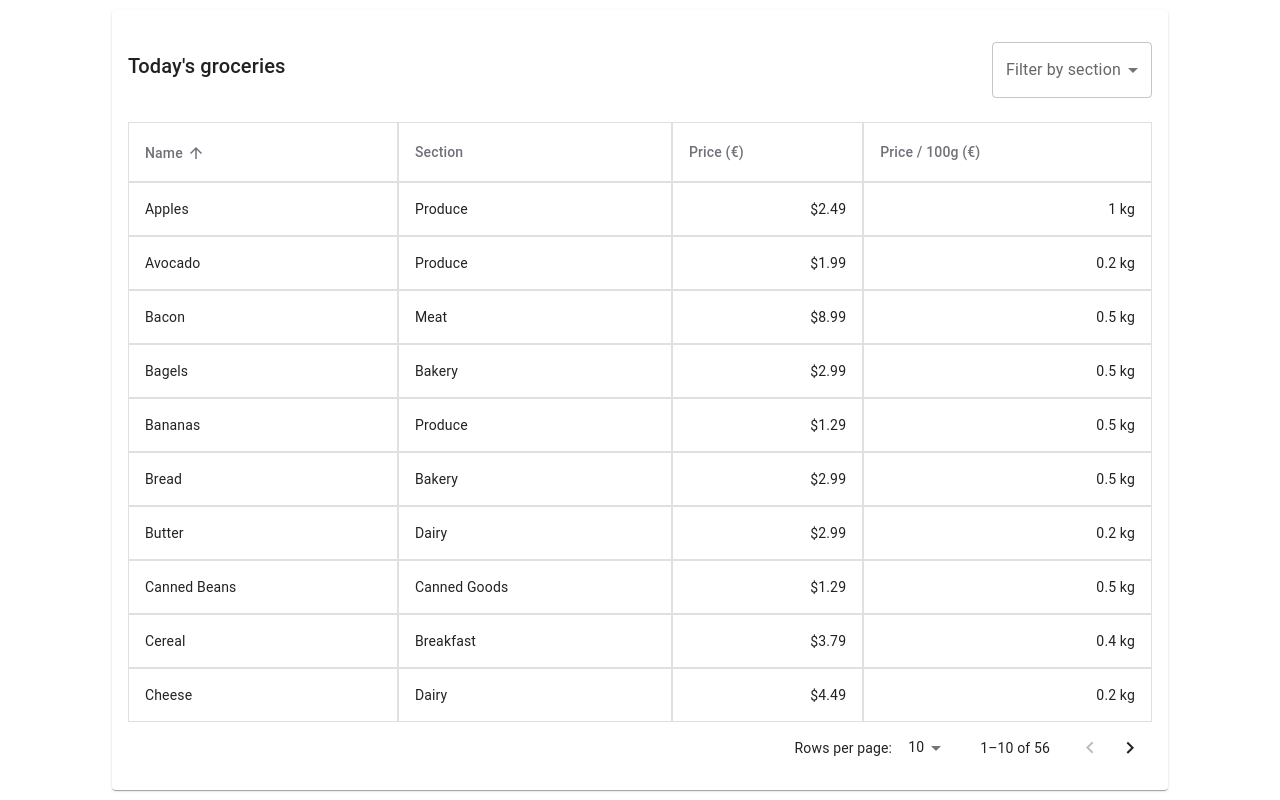
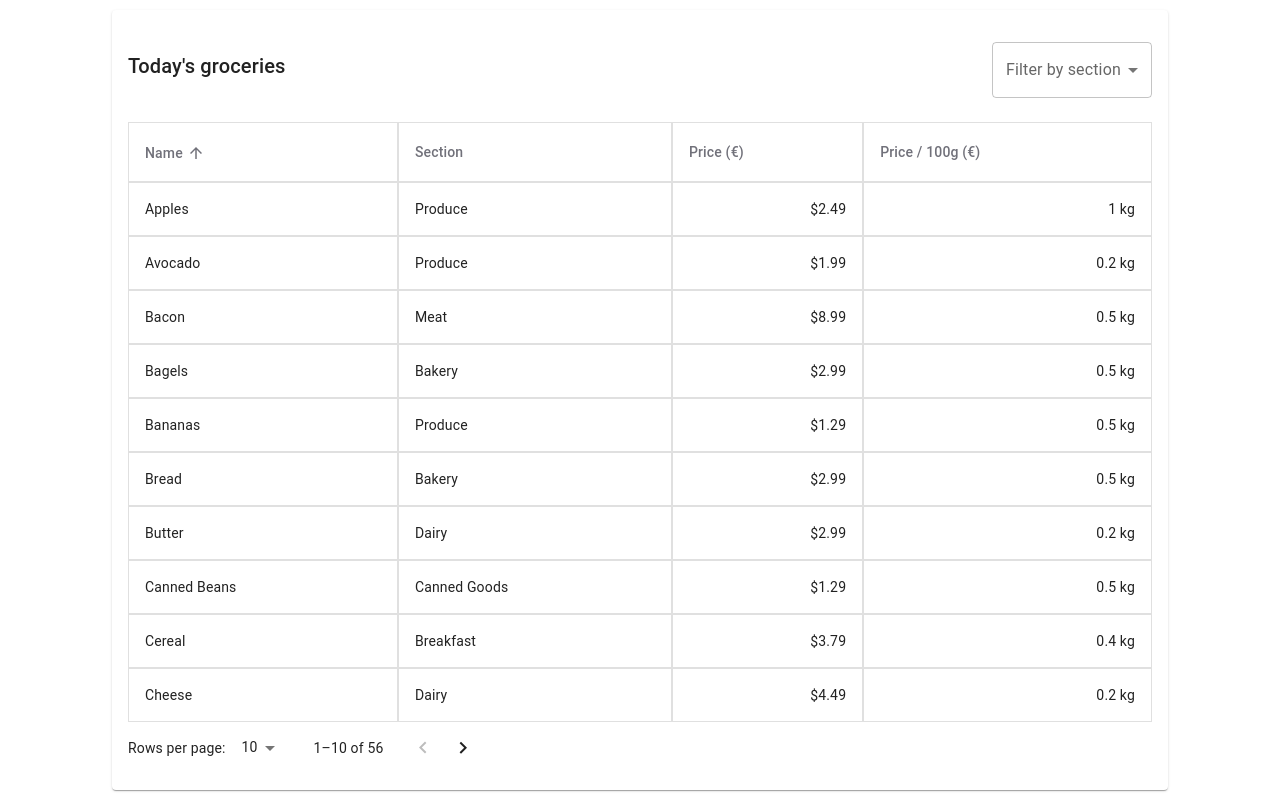
Before and after one commit to MasindeOdera/grocery-table, a React (Create React App) app: page / in a window 1280 px wide. Built offline with nearby package versions, Linux system fonts and the light colour scheme.

Commit message:
Aligned pagination

```diff
--- a/src/GroceryTable.tsx
+++ b/src/GroceryTable.tsx
@@ -117,6 +117,7 @@ const GroceryTable: React.FC<GroceryTableProps> = ({ items }) => {
                         </TableBody>
                     </Table>
                 </TableContainer>
+                <Box display="flex" justifyContent="flex-start">
                     <TablePagination
                         rowsPerPageOptions={[10, 20, 50]}
                         component="div"
@@ -125,7 +126,14 @@ const GroceryTable: React.FC<GroceryTableProps> = ({ items }) => {
                         page={page}
                         onPageChange={handleChangePage}
                         onRowsPerPageChange={handleChangeRowsPerPage}
+                        sx={{
+                            '& .MuiToolbar-root': {
+                                paddingLeft: 0,
+                                paddingRight: 24,
+                            }
+                        }}
                     />
+                </Box>
             </Paper>
         </Box>
     );
```
Lines whose indentation alone changed are shown as unchanged.
